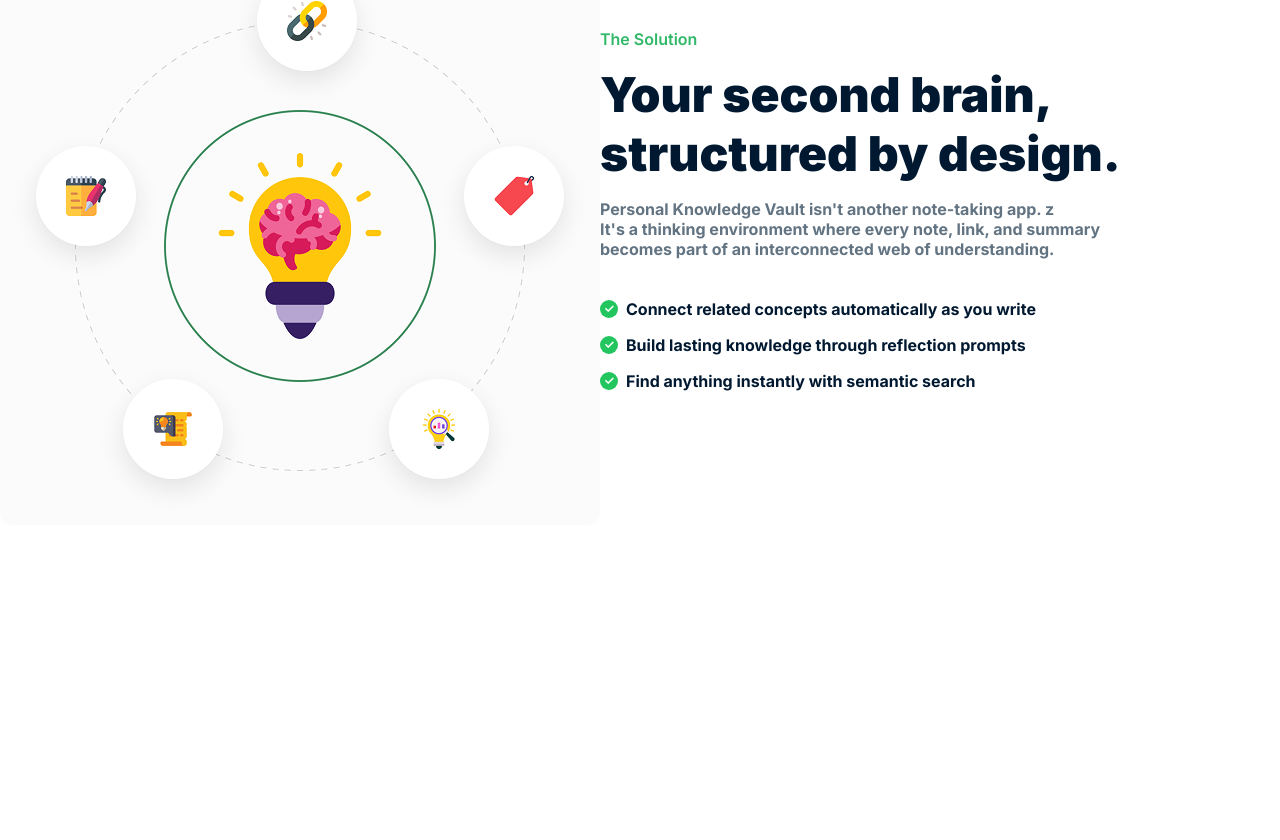
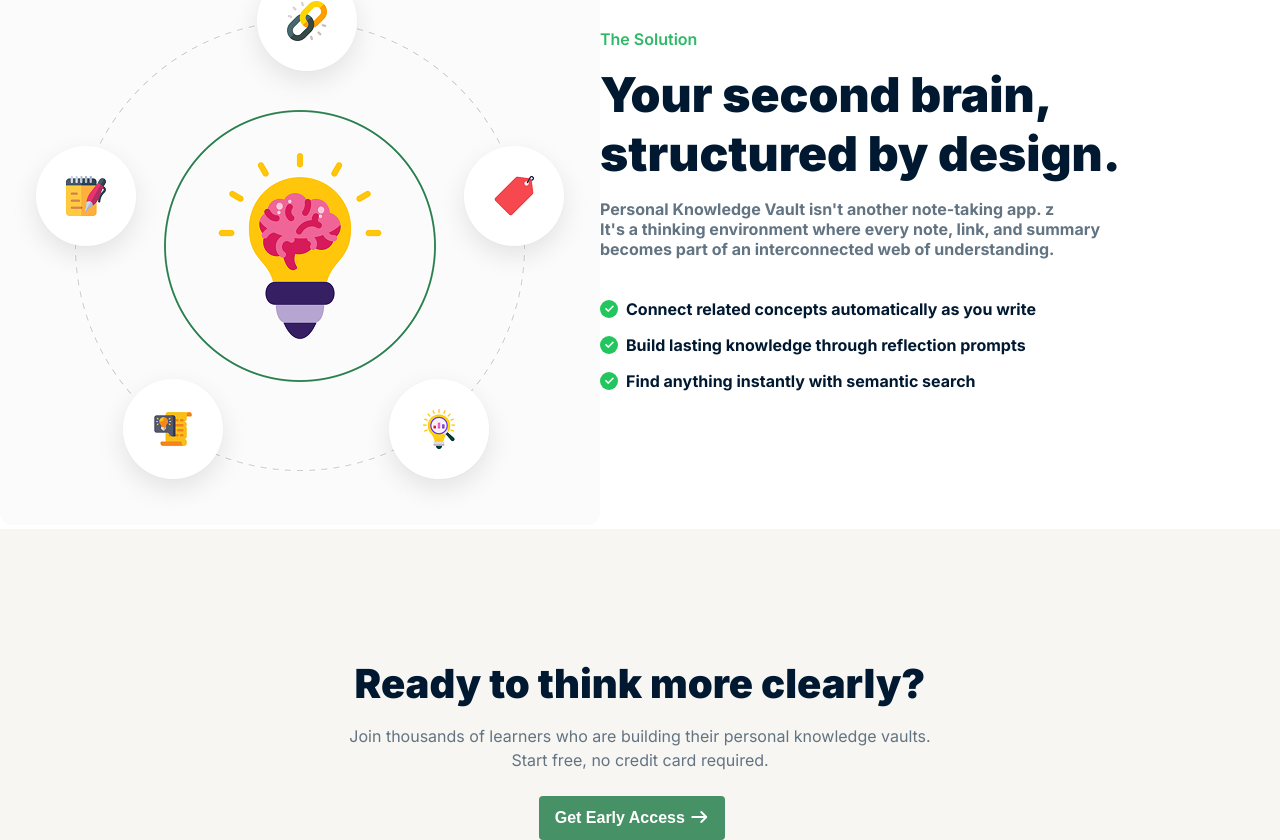
Before and after one commit to mollika123/knowledge-vault, a plain HTML site: page index.html in a window 1280 px wide. Shown: the part 1719-2559 px from the top of the page. Before the commit the page ends 2248 px from the top, so only its background shows below. Drawn offline with Linux system fonts and the light colour scheme.

Commit message:
added testimonial and description

```diff
--- a/css/styles.css
+++ b/css/styles.css
@@ -70,7 +70,7 @@
 opacity: 1;
 
 }
- .hero-content{
+ .hero-content,.testimonial-container{
   max-width:770px;
   margin:0 auto;
   padding-top:130px;
@@ -230,3 +230,21 @@
   font-size: 12px;
   font-weight: bold;
 }
+#testimonial .testimonial-container{
+  background-color:#F7F6F2 ;
+  max-width:1360px;
+  text-align: center;
+}
+ .testimonial-container .testimonial-content h4{
+ font-size: 40px;
+ font-weight: 900;
+ color:#001931;
+ margin-bottom:16px;
+ }
+  .testimonial-container .testimonial-content p{
+ font-size: 16px;
+ margin-bottom:24px;
+
+ color:#627382;
+ line-height: 24px;
+ }
--- a/index.html
+++ b/index.html
@@ -94,6 +94,16 @@
       </div>
     </div>
   </section>
+  <section id="testimonial">
+    <div class="testimonial-container">
+      <div class="testimonial-content">
+        <h4>Ready to think more clearly?</h4>
+        <p>Join thousands of learners who are building their personal knowledge vaults. <br> Start free, no credit card
+          required.</p>
+        <button class="btn">Get Early Access <i class="fa-solid fa-arrow-right"></i></button>
+      </div>
+    </div>
+  </section>
 </body>
 
 </html>
```
